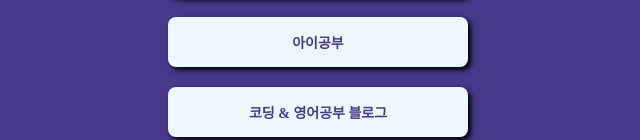
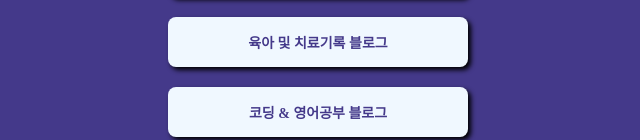
Before and after one commit to boriland/mypage, a plain HTML site: page index.html in a window 1280 px wide. Shown: the part 316-456 px from the top of the page, without its empty margins (322-962 px from the left). Drawn offline with Linux system fonts and the light colour scheme; a web font is replaced by a local one.

Commit message:
Add files via upload

```diff
--- a/index.html
+++ b/index.html
@@ -89,7 +89,7 @@
         <h1 class="main">엄마 보리</h1>
         <p class="sub">코딩공부, 영어공부 그리고 아이공부 시작</p>
         <a target="_blank" href="https://www.instagram.com/bori_olive/">보리의 인스타그램</a>
-        <a target="_blank" href="https://blog.naver.com/knockonyourdoor">아이공부</a>
+        <a target="_blank" href="https://blog.naver.com/knockonyourdoor">육아 및 치료기록 블로그</a>
         <a target="_blank" href="https://blog.naver.com/bori_petal/">코딩 & 영어공부 블로그</a>
        </div>
 
```
